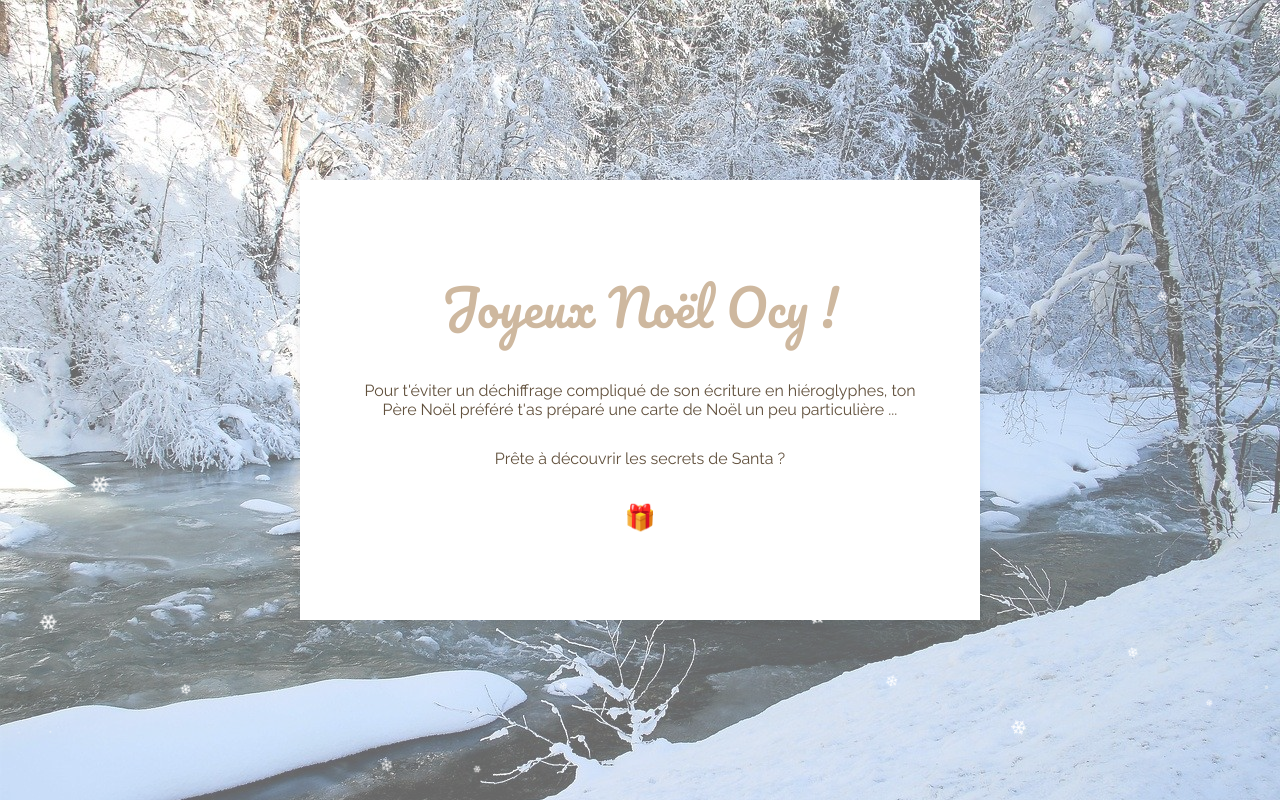
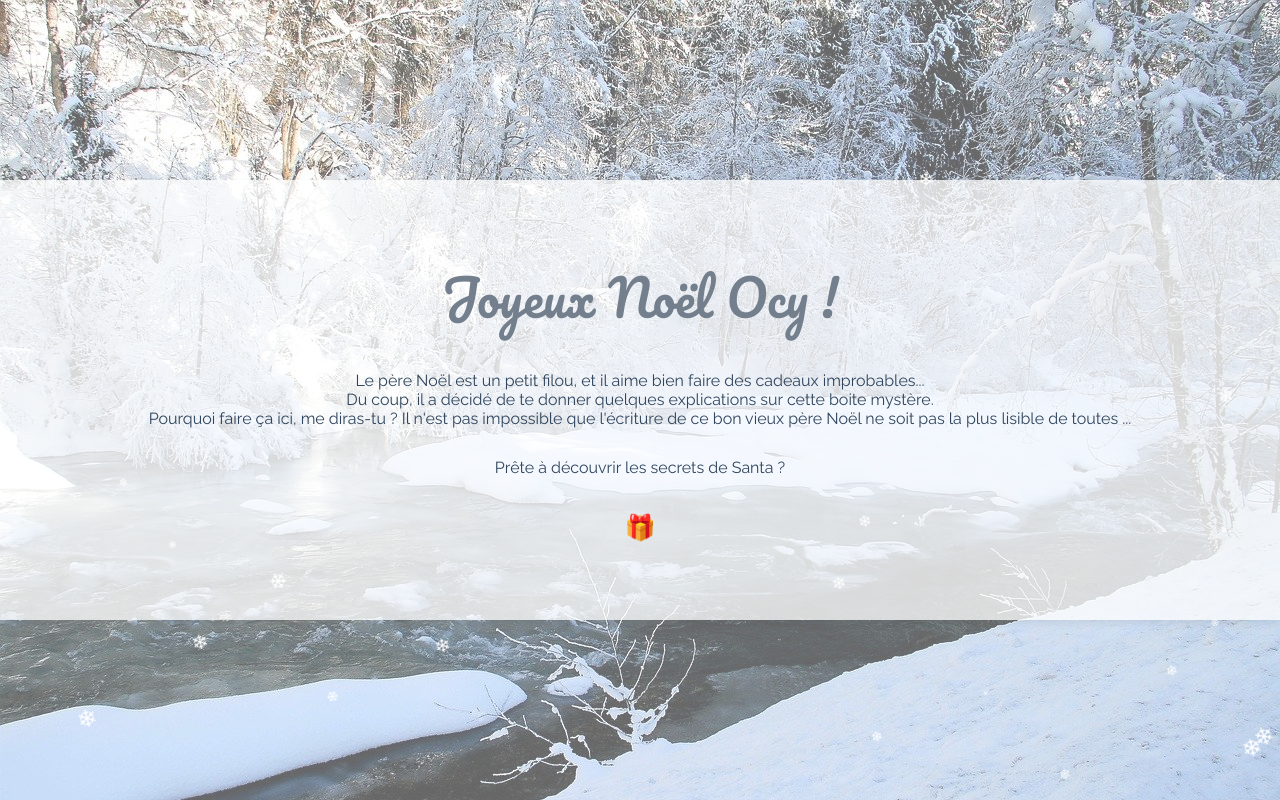
Before and after one commit to JulieBlg/secret-santa, a React (Create React App) app: page / in a window 1280 px wide. Built offline with nearby package versions, Linux system fonts and the light colour scheme.

Commit message:
secret santa ocy

```diff
--- a/src/App.scss
+++ b/src/App.scss
@@ -113,21 +113,17 @@ p {
     align-items: center;
     flex-direction: column;
     padding: 20px;
-    background-color: white;
-    width: 50%;
+    background-color: rgba(255, 255, 255, 0.75);
+    width: 100%;
     height: 50%;
     box-shadow: 0px 3px 8px #00000012;
 
-    @media (max-width: 1023px) {
-      width: 80%;
-    }
-
     p {
-      color: $dark-brown;
+      color: #30455d;
     }
 
     .merry-christmas {
-      color: $smooth-brown;
+      color: #737f8d;
       font-family: "Pacifico";
       font-size: 50px;
 
@@ -171,20 +167,19 @@ button {
 
   .giftbox {
     border: 5px solid white;
+    color: white;
+    background-color: #a2b5cb;
     margin: 40px;
-    color: $dark-brown;
     font-family: "Pacifico";
     font-size: 40px;
     cursor: pointer;
-    background-color: white;
-    background-repeat: no-repeat;
     text-align: center;
     height: 80px;
     width: 80px;
 
     &:hover {
-      background: none;
-      border: 5px solid $dark-brown;
+      background-color: white;
+      color: #a2b5cb;
     }
   }
 }
@@ -223,11 +218,11 @@ button {
 }
 
 .modal_content {
-  color: $dark-brown;
+  color: #30455d;
 
   h1 {
     font-family: "Pacifico";
-    color: $smooth-brown;
+    color: #737f8d;
     text-align: center;
     margin: 0 0 24px 0;
   }
@@ -246,4 +241,10 @@ button {
     max-width: 40%;
     margin: 0 30% 24px 30%;
   }
+
+  p {
+    @media screen and (min-width: 1024px) {
+      margin: 0 10%;
+    }
+  }
 }
--- a/src/components/WelcomeModal/index.js
+++ b/src/components/WelcomeModal/index.js
@@ -6,9 +6,9 @@ const WelcomeModal = ({ hideWelcome }) => {
       <div className="welcome-text">
         <p className="merry-christmas">Joyeux Noël Ocy !</p>
         <p className="text">
-          Pour t'éviter un déchiffrage compliqué de son écriture en
-          hiéroglyphes, ton Père Noël préféré t'as préparé une carte de Noël un
-          peu particulière ...
+          Le père Noël est un petit filou, et il aime bien faire des cadeaux improbables... <br/>
+          Du coup, il a décidé de te donner quelques explications sur cette boite mystère. <br/>
+          Pourquoi faire ça ici, me diras-tu ? Il n'est pas impossible que l'écriture de ce bon vieux père Noël ne soit pas la plus lisible de toutes ... <br/>
         </p>
         <p>Prête à découvrir les secrets de Santa ?</p>
         <button onClick={hideWelcome}>🎁</button>
```
